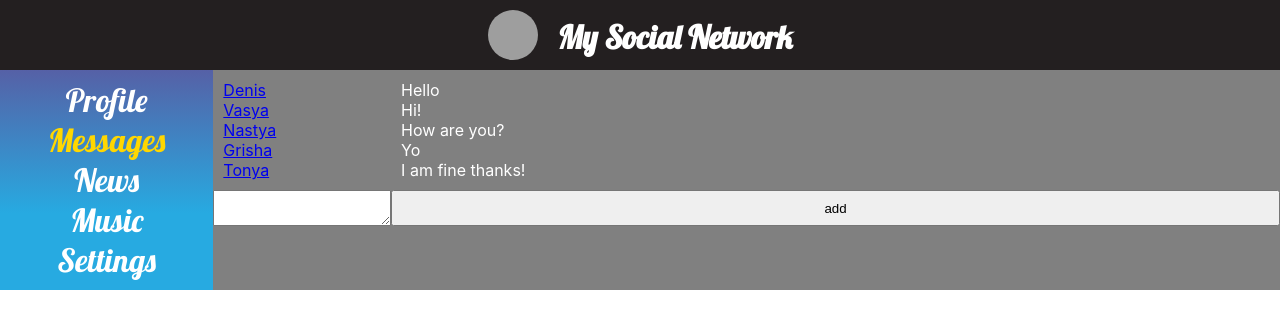
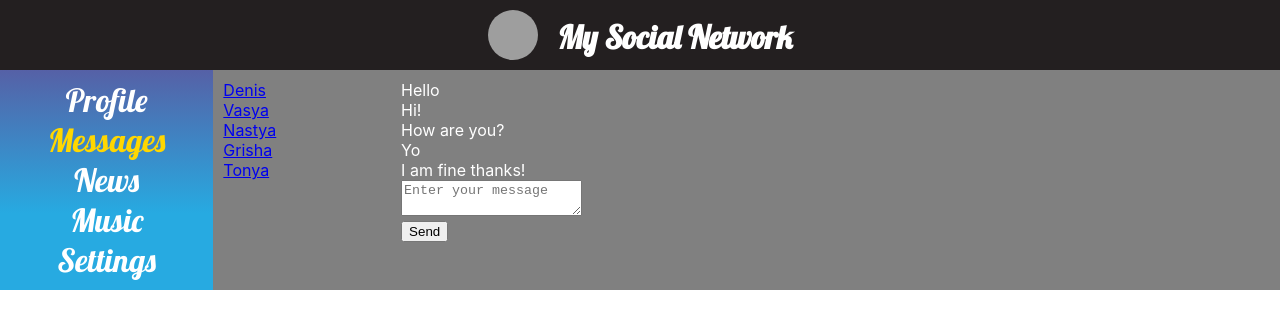
Before and after one commit to denisshashkov/social-network-react, a React (Create React App) app: page /dialogs in a window 1280 px wide. Shown: the top 328 px of the page. Built offline with nearby package versions, Linux system fonts and the light colour scheme; grey boxes are pictures that could not be loaded; a web font is replaced by a local one.

Commit message:
add redux

```diff
--- a/package.json
+++ b/package.json
@@ -13,6 +13,7 @@
     "react-dom": "^17.0.2",
     "react-router-dom": "^6.2.1",
     "react-scripts": "5.0.0",
+    "redux": "^4.1.2",
     "web-vitals": "^2.1.2"
   },
   "scripts": {
--- a/src/App.js
+++ b/src/App.js
@@ -1,4 +1,4 @@
-import { BrowserRouter, Routes, Route } from "react-router-dom";
+import { Routes, Route } from "react-router-dom";
 import Profile from "./components/Profile/Profile";
 import Header from "./components/Header/Header";
 import Navbar from "./components/Navbar/Navbar";
@@ -9,7 +9,6 @@ import Settings from "./components/Settings/Settings";
 
 function App({ state, dispatch }) {
   return (
-    <BrowserRouter>
     <div className="app__wrapper">
       <Header />
       <Navbar />
@@ -31,6 +30,7 @@ function App({ state, dispatch }) {
               <Dialogs
                 dialogsData={state.messagesPage.dialogsData}
                 dialogsMessages={state.messagesPage.dialogsMessages}
+                newMessageBody={state.messagesPage.newMessageBody}
                 dispatch={dispatch}
               />
             }
@@ -41,7 +41,6 @@ function App({ state, dispatch }) {
         </Routes>
       </div>
     </div>
-    </BrowserRouter>
   );
 }
 
--- a/src/components/Dialogs/Dialogs.jsx
+++ b/src/components/Dialogs/Dialogs.jsx
@@ -1,9 +1,18 @@
 import React from "react";
+import {
+  sendMessageCreator,
+  updateNewMessageBodyCreator,
+} from "../../redux/messagesReducer";
 import DialogItem from "./DialogItem/DialogItem";
 import DialogMessage from "./DialogMessage/DialogMessage";
 import classes from "./dialogs.module.scss";
 
-const Dialogs = ({ dialogsData, dialogsMessages, dispatch }) => {
+const Dialogs = ({
+  dialogsData,
+  dialogsMessages,
+  newMessageBody,
+  dispatch,
+}) => {
   const items = dialogsData.map((dialog) => (
     <DialogItem name={dialog.name} key={dialog.id} />
   ));
@@ -12,18 +21,32 @@ const Dialogs = ({ dialogsData, dialogsMessages, dispatch }) => {
     <DialogMessage text={message.message} key={message.id} />
   ));
 
-  const name = React.createRef();
-  const addNameHandler = () => {
-    dispatch({ type: "ADD-USER", userName: name.current.value });
-    name.current.value = "";
+  const sendMessageHandler = () => {
+    dispatch(sendMessageCreator());
+  };
+  const NewMessageChangeHandler = (e) => {
+    let body = e.target.value;
+    dispatch(updateNewMessageBodyCreator(body));
   };
 
   return (
     <div className={classes.dialogs}>
       <div className={classes.dialogs__items}>{items}</div>
-      <div className={classes.dialogs__messages}>{messages}</div>
-      <textarea ref={name}></textarea>
-      <button onClick={addNameHandler}>add</button>
+      <div className={classes.dialogs__messages}>
+        <div>{messages}</div>
+        <div>
+          <div>
+            <textarea
+              value={newMessageBody}
+              onChange={NewMessageChangeHandler}
+              placeholder="Enter your message"
+            ></textarea>
+          </div>
+          <div>
+            <button onClick={sendMessageHandler}>Send</button>
+          </div>
+        </div>
+      </div>
     </div>
   );
 };
--- a/src/components/MyPosts/MyPosts.jsx
+++ b/src/components/MyPosts/MyPosts.jsx
@@ -1,26 +1,30 @@
 import React from "react";
 import Post from "./Post/Post";
+import {
+  addPostActionCreator,
+  updateNewPostTextCreator,
+} from "../../redux/profileReducer";
 import classes from "./myPosts.module.scss";
 
 const Myposts = ({ posts, dispatch, newPostText }) => {
   const items = posts.map((post) => (
     <Post likeCount={post.likeCount} message={post.message} key={post.id} />
   ));
-  let newPost = React.createRef();
 
   const addPostHandler = () => {
-    dispatch({ type: "ADD-POST" });
+    dispatch(addPostActionCreator());
   };
 
-  const onPostChange = () => {
-    dispatch({ type: "UPDATE-NEW-POST-TEXT", newText: newPost.current.value });
+  const onPostChangeHandler = (e) => {
+    let newText = e.target.value;
+    dispatch(updateNewPostTextCreator(newText));
   };
 
   return (
     <div className={classes.posts}>
       <textarea
-        ref={newPost}
-        onChange={onPostChange}
+        onChange={onPostChangeHandler}
+        placeholder="Enter your post"
         value={newPostText}
       ></textarea>
       <button onClick={addPostHandler}>Add Post</button>
--- a/src/index.js
+++ b/src/index.js
@@ -1,15 +1,21 @@
 import React from "react";
 import ReactDOM from "react-dom";
-import store from "./store/store";
+import { BrowserRouter } from "react-router-dom";
+import store from "./redux/redux-store";
 import "./style/main.scss";
 import App from "./App";
 
-let reRenderTree = () => {
+let reRenderTree = (state) => {
   ReactDOM.render(
-    <App state={store.getState()} dispatch={store.dispatch.bind(store)} />,
+    <BrowserRouter>
+      <App state={state} dispatch={store.dispatch.bind(store)} />
+    </BrowserRouter>,
     document.getElementById("root")
   );
 };
 
 reRenderTree(store.getState());
-store.subscribe(reRenderTree);
+store.subscribe(() => {
+  let state = store.getState();
+  reRenderTree(state);
+});
--- /dev/null
+++ b/src/redux/messagesReducer.js
@@ -0,0 +1,47 @@
+const UPDATE_NEW_MESSAGE_BODY = "UPDATE-NEW-MESSAGE-BODY";
+const SEND_MESSAGE = "SEND-MESSAGE";
+
+const initialState = {
+  dialogsData: [
+    { id: 1, name: "Denis" },
+    { id: 2, name: "Vasya" },
+    { id: 3, name: "Nastya" },
+    { id: 4, name: "Grisha" },
+    { id: 5, name: "Tonya" },
+  ],
+  dialogsMessages: [
+    { id: 1, message: "Hello" },
+    { id: 2, message: "Hi!" },
+    { id: 3, message: "How are you?" },
+    { id: 4, message: "Yo" },
+    { id: 5, message: "I am fine thanks!" },
+  ],
+  newMessageBody: "",
+};
+
+const messagesReducer = (state = initialState, action) => {
+  switch (action.type) {
+    case UPDATE_NEW_MESSAGE_BODY:
+      state.newMessageBody = action.body;
+      return state;
+    case SEND_MESSAGE:
+      let body = state.newMessageBody;
+      state.newMessageBody = "";
+      state.dialogsMessages.push({
+        id: Date.now(),
+        message: body,
+      });
+      return state;
+
+    default:
+      return state;
+  }
+};
+
+export const sendMessageCreator = () => ({ type: SEND_MESSAGE });
+export const updateNewMessageBodyCreator = (body) => ({
+  type: UPDATE_NEW_MESSAGE_BODY,
+  body: body,
+});
+
+export default messagesReducer;
--- /dev/null
+++ b/src/redux/navBarReducer.js
@@ -0,0 +1,7 @@
+const initialState = {};
+
+const navBarReducer = (state = initialState, action) => {
+  return state;
+};
+
+export default navBarReducer;
--- /dev/null
+++ b/src/redux/profileReducer.js
@@ -0,0 +1,40 @@
+const ADD_POST = "ADD-POST";
+const UPDATE_NEW_POST_TEXT = "UPDATE-NEW-POST-TEXT";
+
+const initialState = {
+  posts: [
+    { id: 1, message: "how are you?", likeCount: 15 },
+    { id: 2, message: "Hello!", likeCount: 24 },
+    { id: 3, message: "Yo!", likeCount: 31 },
+    { id: 4, message: "what is your name?", likeCount: 8 },
+    { id: 5, message: "I am Denis", likeCount: 46 },
+  ],
+  newPostText: "",
+};
+
+const profileReducer = (state = initialState, action) => {
+  switch (action.type) {
+    case ADD_POST:
+      let newPost = {
+        id: Date.now(),
+        message: state.newPostText,
+        likeCount: 0,
+      };
+      state.posts.push(newPost);
+      state.newPostText = "";
+      return state;
+    case UPDATE_NEW_POST_TEXT:
+      state.newPostText = action.newText;
+      return state;
+    default:
+      return state;
+  }
+};
+
+export const addPostActionCreator = () => ({ type: ADD_POST });
+export const updateNewPostTextCreator = (text) => ({
+  type: UPDATE_NEW_POST_TEXT,
+  newText: text,
+});
+
+export default profileReducer;
--- /dev/null
+++ b/src/redux/redux-store.js
@@ -0,0 +1,14 @@
+import { combineReducers, createStore } from "redux";
+import profileReducer from "./profileReducer";
+import messagesReducer from "./messagesReducer";
+import navBarReducer from "./navBarReducer";
+
+const reducers = combineReducers({
+  profilePage: profileReducer,
+  messagesPage: messagesReducer,
+  navBar: navBarReducer,
+});
+
+const store = createStore(reducers);
+
+export default store;
--- a/src/store/store.js
+++ b/src/redux/store.js
@@ -1,3 +1,7 @@
+import profileReducer from "./profileReducer";
+import messagesReducer from "./messagesReducer";
+import navBarReducer from "./navBarReducer";
+
 const store = {
   _state: {
     profilePage: {
@@ -25,14 +29,16 @@ const store = {
         { id: 4, message: "Yo" },
         { id: 5, message: "I am fine thanks!" },
       ],
+      newMessageBody: "",
     },
     newsPage: {},
     musicPage: {},
     settingsPage: {},
+    navBar: {},
   },
-  _callSubscriber() {
-    console.log("state rerender");
-  },
+  // _callSubscriber() {
+  //   console.log("state rerender");
+  // },
   getState() {
     return this._state;
   },
@@ -40,26 +46,14 @@ const store = {
     this._callSubscriber = observer;
   },
   dispatch(action) {
-    if (action.type === "ADD-POST") {
-      let newPost = {
-        id: Date.now(),
-        message: this._state.profilePage.newPostText,
-        likeCount: 0,
-      };
-      this._state.profilePage.posts.push(newPost);
-      this._state.profilePage.newPostText = "";
-      this._callSubscriber();
-    } else if (action.type === "UPDATE-NEW-POST-TEXT") {
-      this._state.profilePage.newPostText = action.newText;
-      this._callSubscriber();
-    } else if (action.type === "ADD-USER") {
-      let newUser = {
-        id: Date.now(),
-        name: action.userName,
-      };
-      this._state.messagesPage.dialogsData.push(newUser);
-      this._callSubscriber();
-    }
+    this._state.profilePage = profileReducer(this._state.profilePage, action);
+    this._state.messagesPage = messagesReducer(
+      this._state.messagesPage,
+      action
+    );
+    this._state.navBar = navBarReducer(this._state.navBar, action);
+
+    this._callSubscriber(this._state);
   },
 };
 
```
Also changed, not shown: 1 other file (tests, documents, lock files or other folders). Lines whose indentation alone changed are shown as unchanged.
